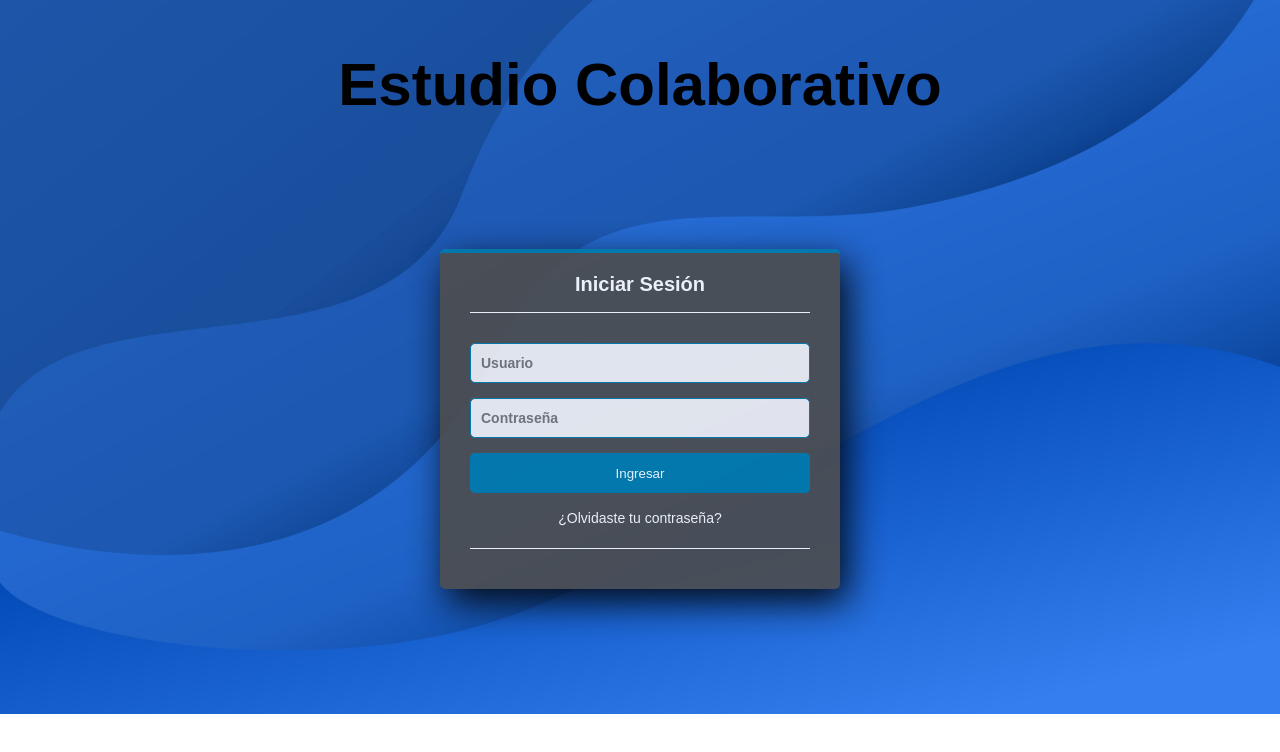
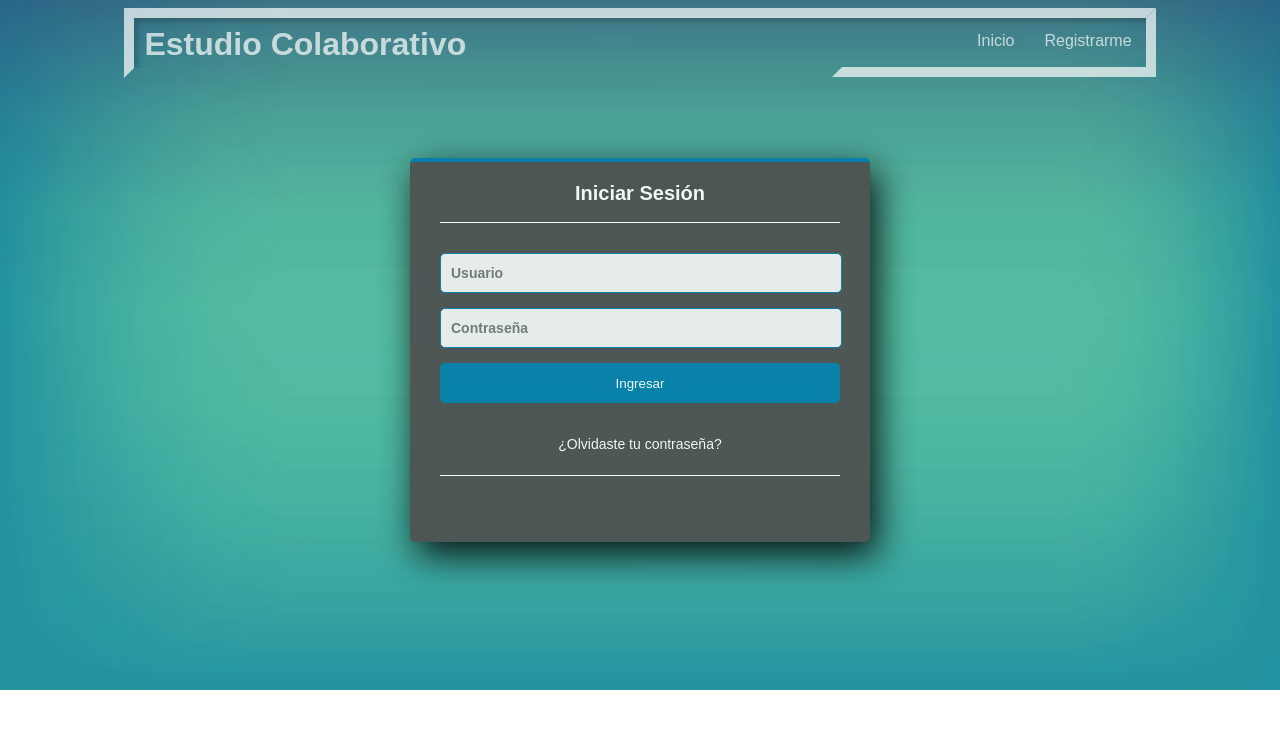
Before and after one commit to agussolgonzalez/Formulario_Loguin, a plain HTML site: page index.html in a window 1280 px wide. Drawn offline with Linux system fonts and the light colour scheme.

Commit message:
segunda edición de login

```diff
--- a/index.html
+++ b/index.html
@@ -7,8 +7,15 @@
   </head>
 
   <body>
-       <div id= "header"> Estudio Colaborativo</div>
-
+    <div class="container">
+	<div class="header-bar">
+		<h1 class="title">Estudio Colaborativo</h1>
+		<ul class="slider-menu">
+			<li>Inicio</li>
+			<li>Registrarme</li>
+		</ul>
+	</div>
+</div>
     <section class="form-login">
       <h5>Iniciar Sesión</h5>
       <input class="controls" type="text" name="usuario" value="" placeholder="Usuario">
--- a/style.css
+++ b/style.css
@@ -1,30 +1,101 @@
-* {
-    margin: 0;
-    padding: 0;
-    box-sizing: border-box;
-  }
+*
+@import url('https://fonts.googleapis.com/css?family=Parisienne|Quicksand&display=swap');
+
+html,
+body {
+  height: 100%;
+  margin: 0;
+
+}
+
+.container {
+  height: 100%;
+  display: flex;
+  align-items: center;
+  justify-content: center;
+  flex-direction: column;
+  color: #fff;
+}
+
+.lead {
+  font-family: 'Quicksand';
+}
+
+.header-bar {
+  position: relative;
+  width: 80%;
+  min-width: 300px;
+  height: 50px;
+  border: 10px solid transparent;
+  border-top: 10px solid rgb(255, 255, 255);
+  border-left: 10px solid rgb(255, 255, 255);
+  opacity: 0.7;
+  box-shadow: 4px 4px 5px rgba(0, 0, 0, 0.25) inset;
+}
+
+.header-bar::after {
+  content: '';
+  position: absolute;
+  top: -10px;
+  right: -10px;
+  width: 30%;
+  height: 49px;
+  border: 10px solid transparent;
+  border-bottom: 10px solid rgb(255, 255, 255);
+  border-right: 10px solid rgb(255, 255, 255);
+  transition: 0.3s linear all;
+}
+
+.header-bar>.title {
+  position: absolute;
+  top: calc(50% - 20px);
+  left: 10px;
+  transform: translateY(-50%);
+  color: white;
+  font-family: 'Quicksand',sans-serif;
+  cursor: default;
+  user-select: none;
+  opacity: 1.0;
+}
+
+.slider-menu {
+  position: absolute;
+  top: 0;
+  right: 0;
+  display: flex;
+  list-style-type: none;
+  margin: 0;
+  padding: 0;
+  z-index: 1;
+}
+
+.slider-menu>li {
+  display: inline-flex;
+  padding: 14px;
+  margin-left: 2px;
+  font-family: 'Quicksand', sans-serif;
+  color:rgb(255, 255, 255)
+  cursor: pointer;
+  transition: 0.3s linear all;
+  user-select: none;
+}
+
+.slider-menu>li:hover {
+  color: #017bab;
+  box-shadow: 0 50px 5px rgba(0, 0, 0, 0.15) inset;
+}
+
+
 
   body {
     font-family: arial;
-    background-image: url(imagenes/fondo1.jpg);
+    background-image: url(imagenes/2fondo.jpg);
     background-position: center;
     background-attachment: scroll;
     background-repeat: no-repeat;
-    background-size: cover;
+    background-size:cover;
   }
 
-  #header{
-
-      padding: 50px 10px;
-      color: black;
-      text-align: center;
-      font-size: 60px;
-      font-weight: bold;
-      position:sticky;
-      top: 0;
-      width: 100%;
-
-  }
 
   .form-login {
     width: 400px;
@@ -51,7 +122,7 @@
   }
 
   .controls {
-    width: 100%;
+    width: 95%;
     border: 1px solid #017bab;
     margin-bottom: 15px;
     padding: 11px 10px;
```
Also changed, not shown: fondo1.jpg (deleted), imagenes/2fondo.jpg (added).
